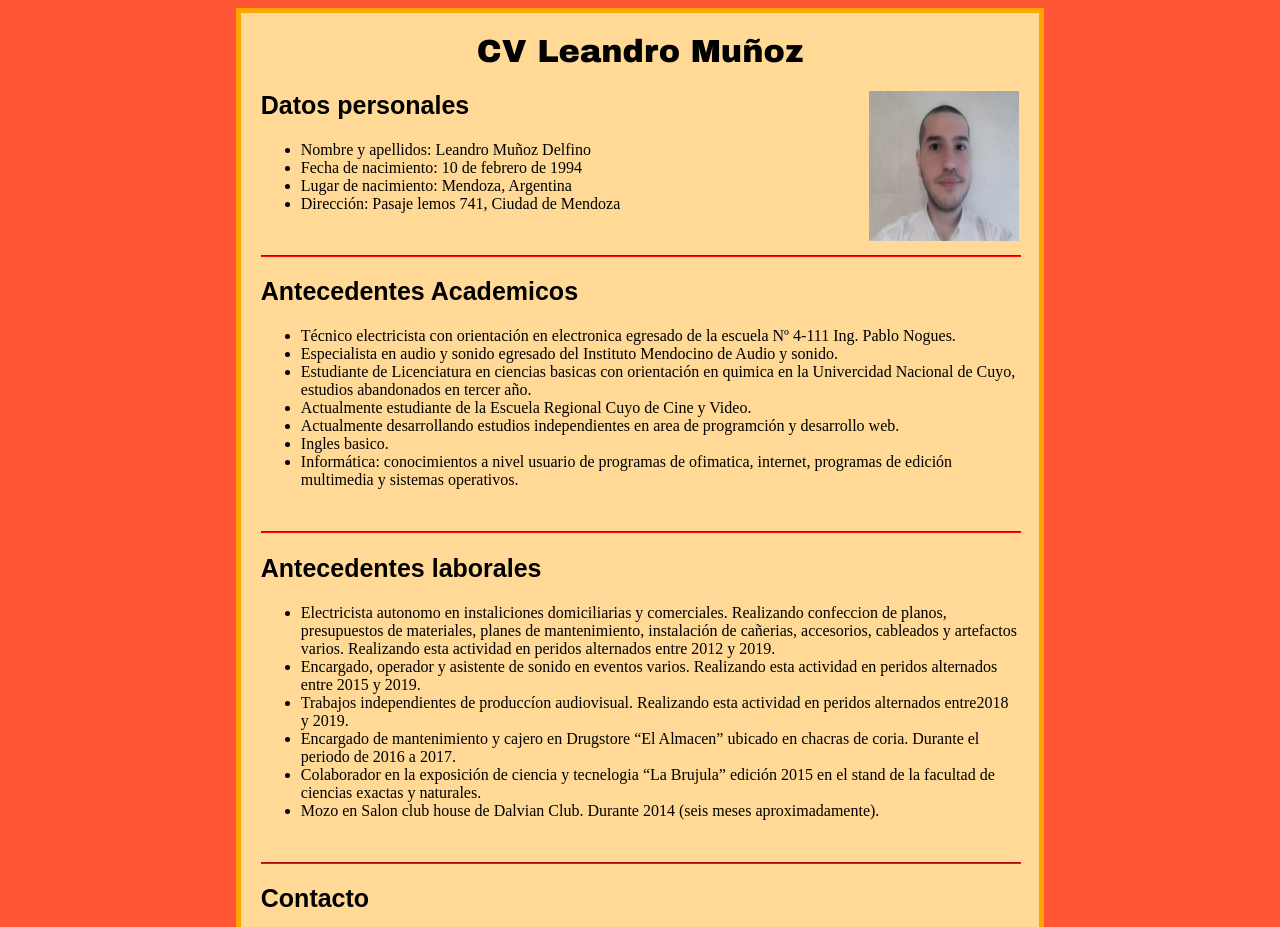
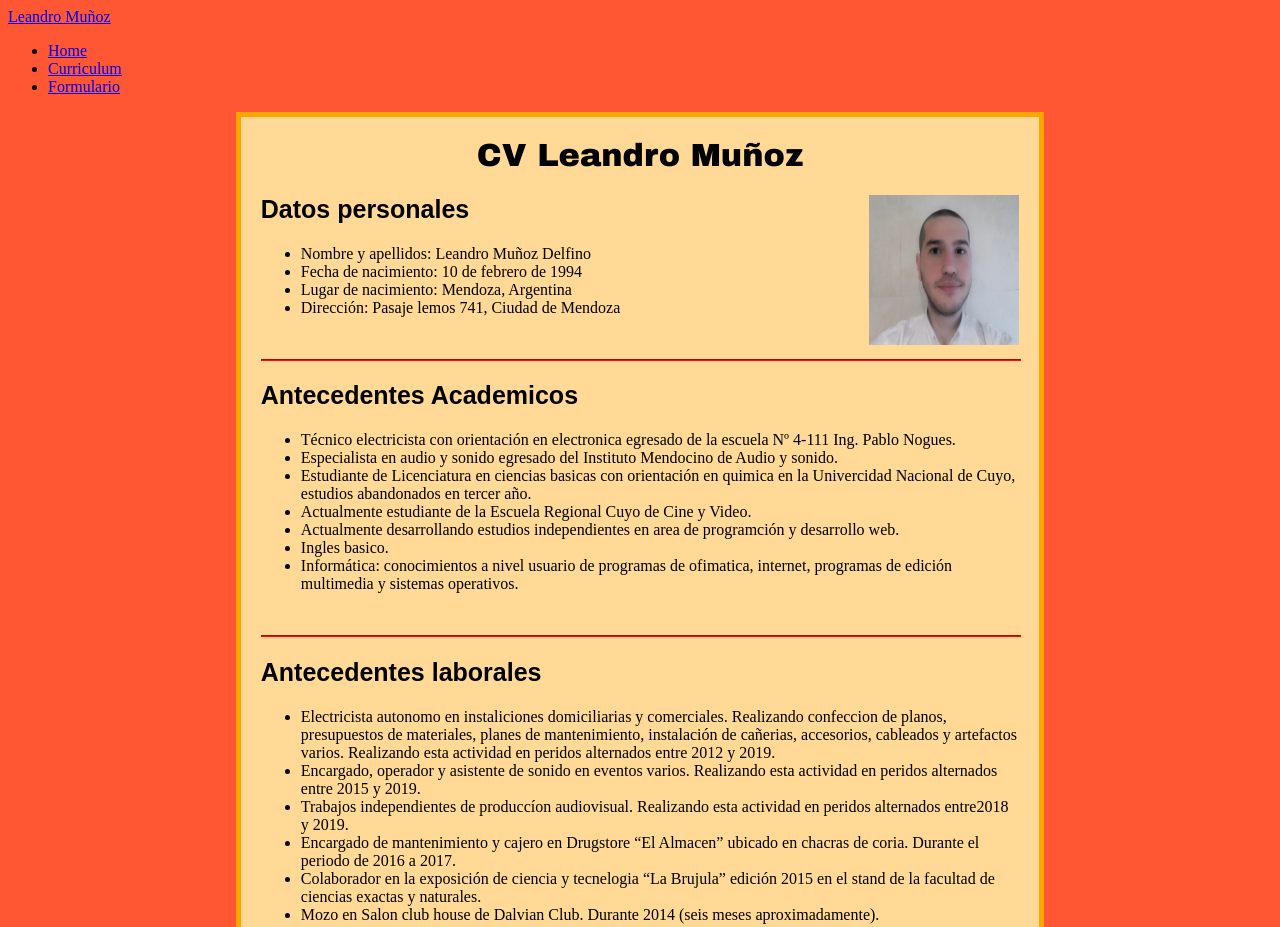
Before and after one commit to leandromunoz/leandromunoz.github.io, a plain HTML site: page Curriculum/curriculum.html in a window 1280 px wide. Shown: the top 927 px of the page. Drawn offline with Linux system fonts and the light colour scheme.

Commit message:
Update curriculum.html

```diff
--- a/Curriculum/curriculum.html
+++ b/Curriculum/curriculum.html
@@ -6,6 +6,18 @@
     <title>CV Leandro Muñoz</title>
   </head>
 <body>
+  <div class="container-fluid">
+       <div class="navbar-header">
+         <a class="navbar-brand" href="#">Leandro Muñoz</a>
+       </div>
+       <ul class="nav navbar-nav">
+         <li class="active"><a href="#">Home</a></li>
+         <!-- cambiar formJavascript por curriculum-->
+
+         <li><a href="Curriculum/curriculum.html">Curriculum</a></li>
+           <li><a href="formulario.html">Formulario</a></li>
+       </ul>
+     </div>
     <div id="Principal">
     <h1 id="titulo">CV Leandro Muñoz</h1>
     <img id="foto" src="fotocarnet.jpeg" >
```
